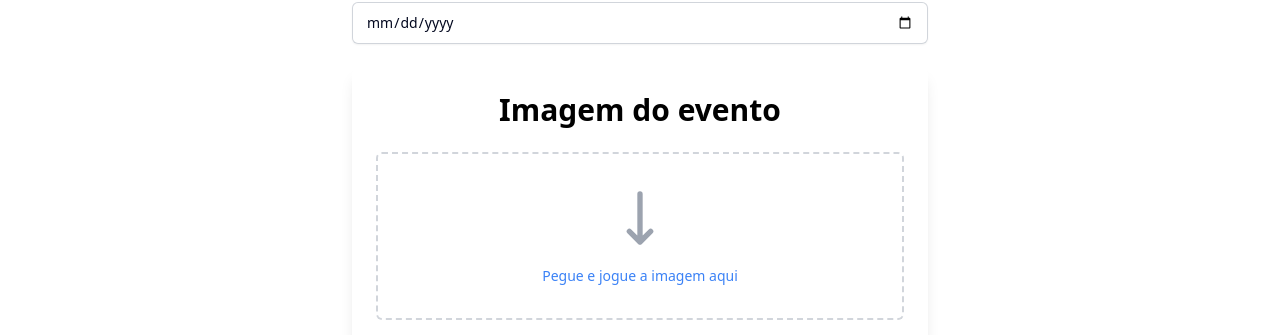
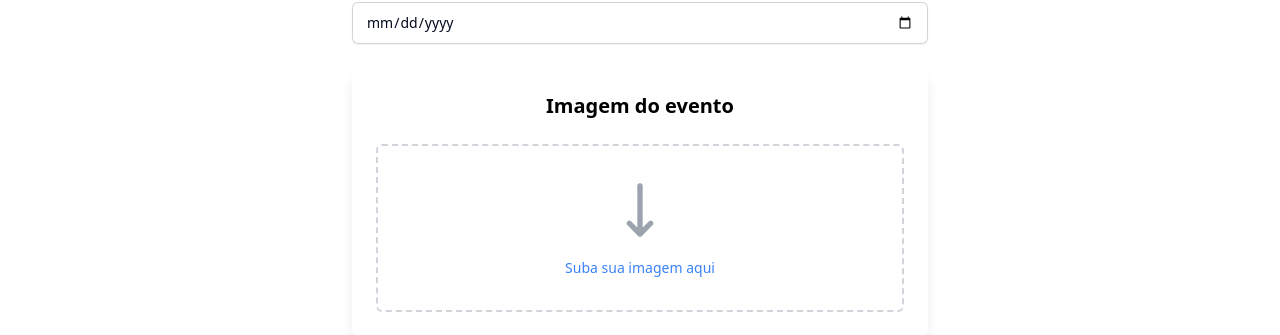
Before and after one commit to Fernanda-Kipper/eventostec-frontend, an Angular app: page /criar-evento in a window 1280 px wide. Shown: the part 900-1235 px from the top of the page. Built offline with nearby package versions, Linux system fonts and the light colour scheme; no server answers.

Commit message:
feat: add img name after uploading

```diff
--- a/src/app/pages/create-event/create-event.component.html
+++ b/src/app/pages/create-event/create-event.component.html
@@ -338,7 +338,7 @@
       <div class="sm:col-span-2">
         <div class="flex justify-center items-center">
           <div class="w-full p-6 bg-white rounded-md shadow-lg">
-            <h2 class="text-3xl font-semibold text-center mb-6">
+            <h2 class="text-xl font-semibold text-center mb-6">
               Imagem do evento
             </h2>
             <div
@@ -363,13 +363,22 @@
                   d="M16 17l-4 4m0 0l-4-4m4 4V3"
                 ></path>
               </svg>
-              <p class="text-sm text-gray-600">
+              <p
+                class="text-sm text-gray-600"
+                *ngIf="!createEventForm.get('bannerFile')?.value"
+              >
                 <label
                   for="fileInput"
                   class="cursor-pointer text-blue-500 hover:underline"
-                  >Pegue e jogue a imagem aqui</label
-                >
+                  >Suba sua imagem aqui
+                </label>
               </p>
+              <span
+                *ngIf="createEventForm.get('bannerFile')?.value"
+                class="block text-sm text-gray-600 mt-2"
+              >
+                {{ createEventForm.get('bannerFile')?.value.name }}
+              </span>
             </div>
           </div>
         </div>
```
